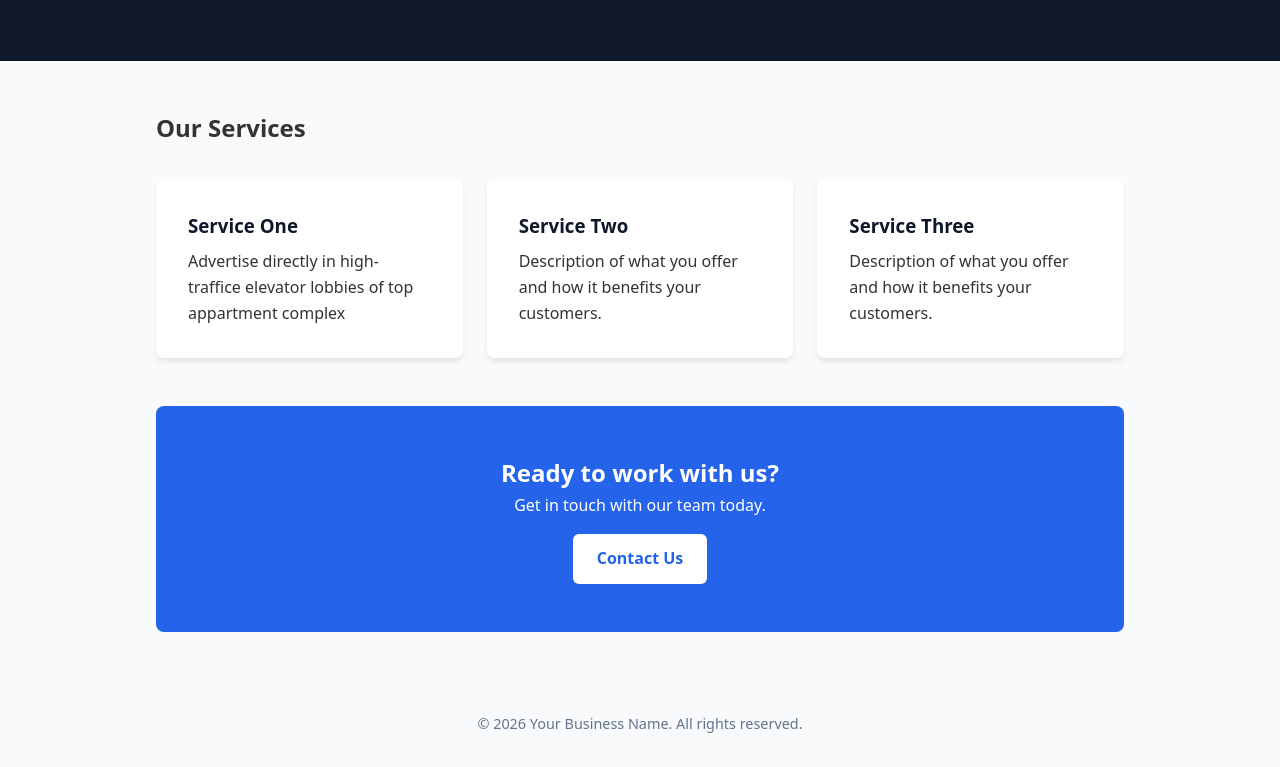
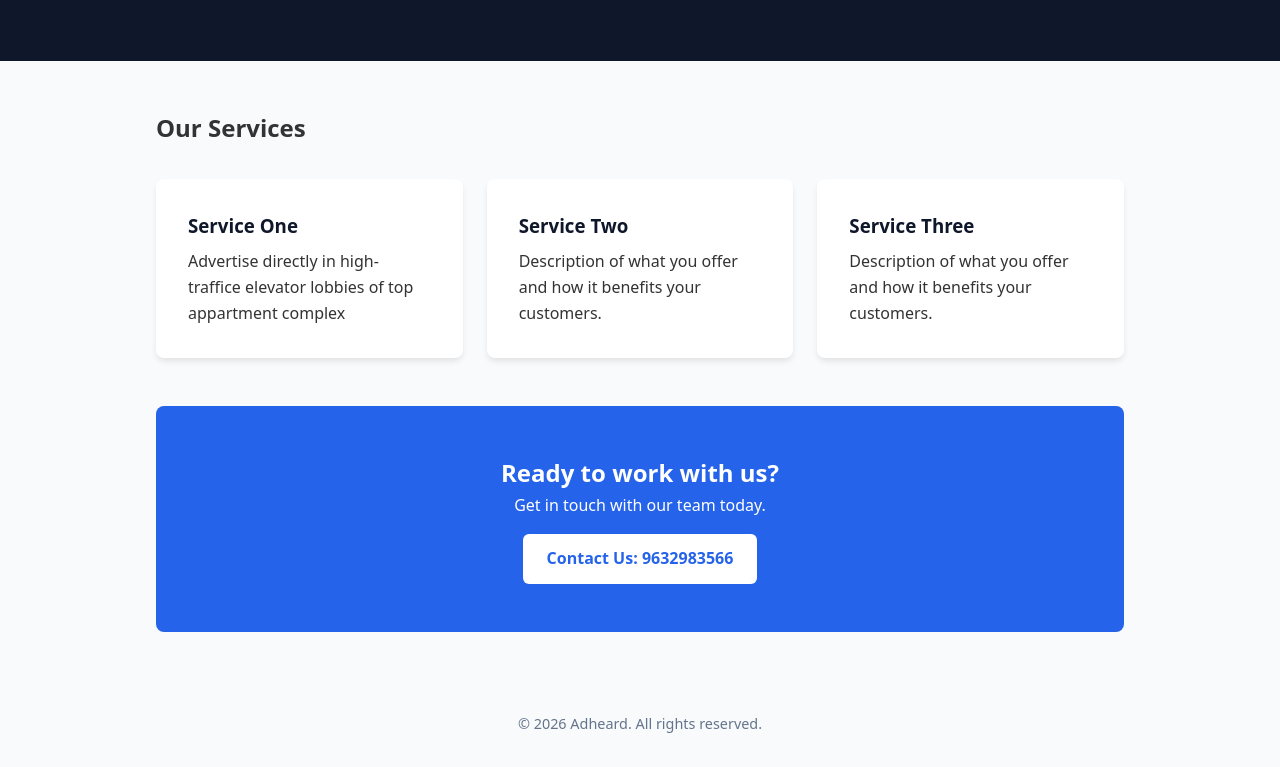
Before and after one commit to dzo777/adheard, a plain HTML site: page index.html in a window 1280 px wide. Shown: the part 171-938 px from the top of the page. Drawn offline with Linux system fonts and the light colour scheme.

Commit message:
Update contact email and footer text in index.html

```diff
--- a/index.html
+++ b/index.html
@@ -46,12 +46,12 @@
         <div class="cta">
             <h2>Ready to work with us?</h2>
             <p>Get in touch with our team today.</p>
-            <a href="mailto:contact@adheard.in" class="btn">Contact Us</a>
+            <a href="mailto:sales@adheard.in" class="btn">Contact Us:  9632983566</a>
         </div>
     </div>
 
     <footer>
-        <p>&copy; 2026 Your Business Name. All rights reserved.</p>
+        <p>&copy; 2026 Adheard. All rights reserved.</p>
     </footer>
 
 </body>
```
